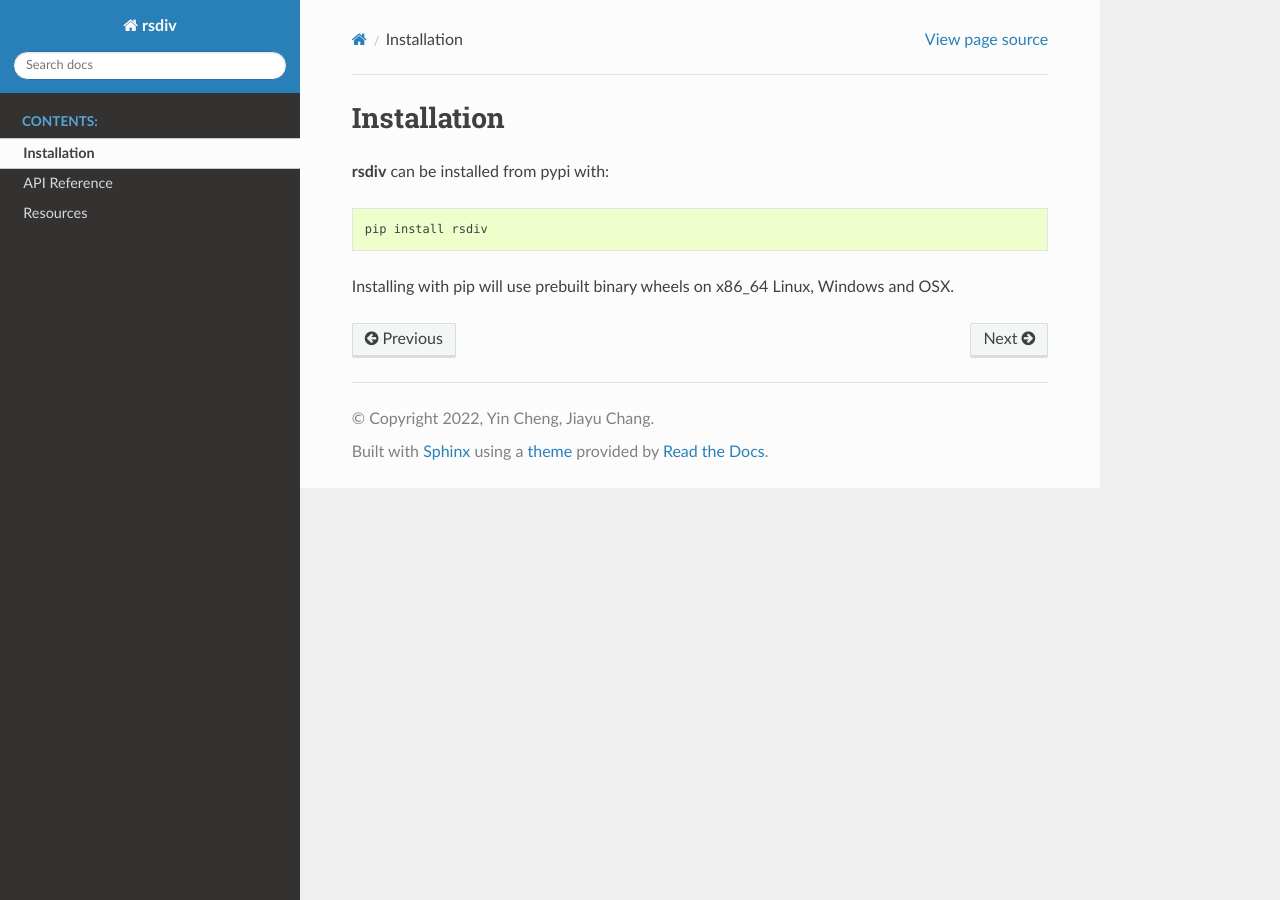
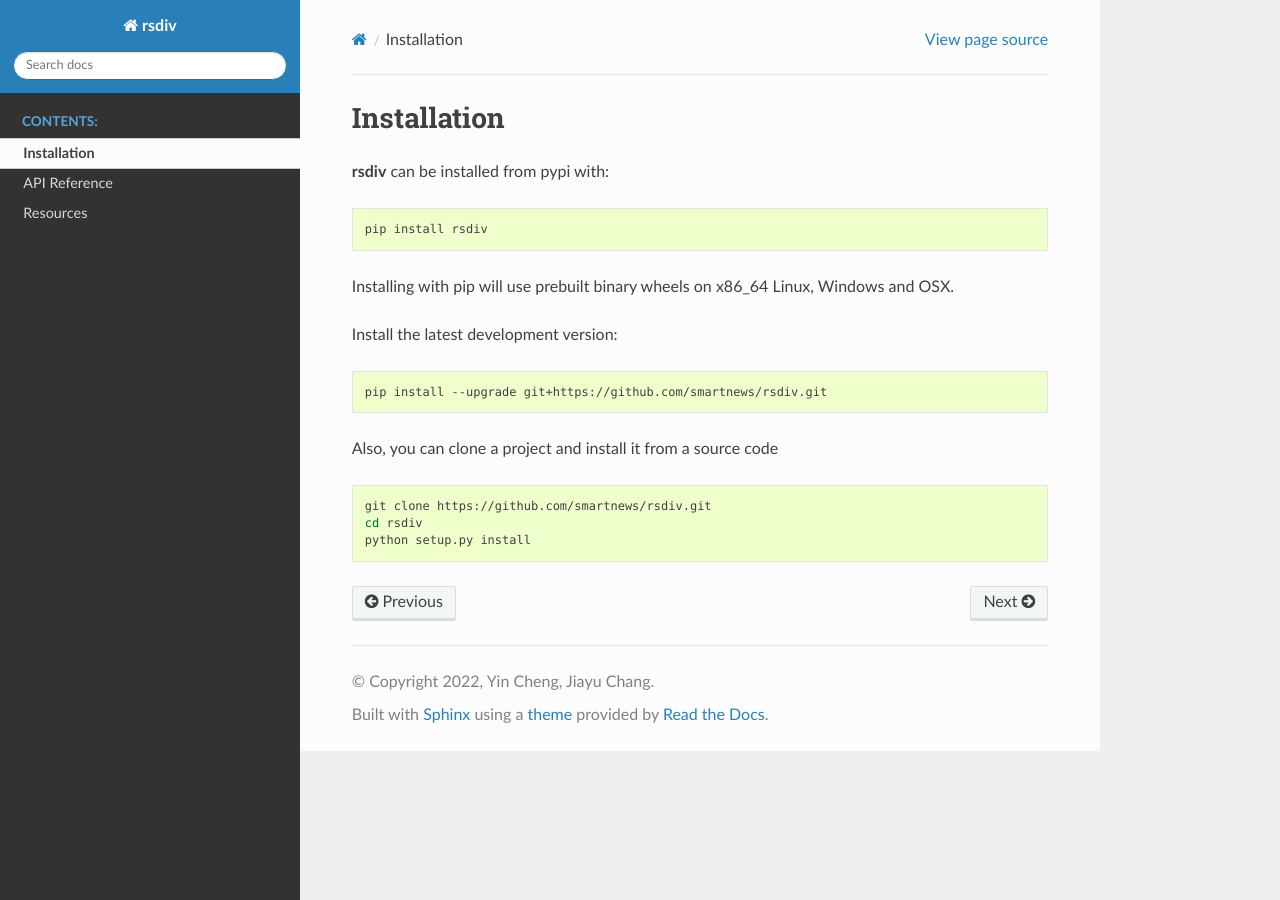
Before and after one commit to smartnews/rsdiv, a Sphinx documentation site: the page built from docs/source/installation.rst, in a window 1280 px wide. Built offline with Sphinx 7.4.7 and the Read the Docs theme 2.0.0, drawn with Linux system fonts in a browser that asks for light colours.

Commit message:
more install options

```diff
--- a/docs/source/installation.rst
+++ b/docs/source/installation.rst
@@ -9,3 +9,17 @@ Installation
 
 Installing with pip will use prebuilt binary wheels on x86_64 Linux, Windows
 and OSX.
+
+Install the latest development version:
+
+.. code-block:: bash
+
+    pip install --upgrade git+https://github.com/smartnews/rsdiv.git
+
+Also, you can clone a project and install it from a source code
+
+.. code-block:: bash
+
+    git clone https://github.com/smartnews/rsdiv.git
+    cd rsdiv
+    python setup.py install
```
